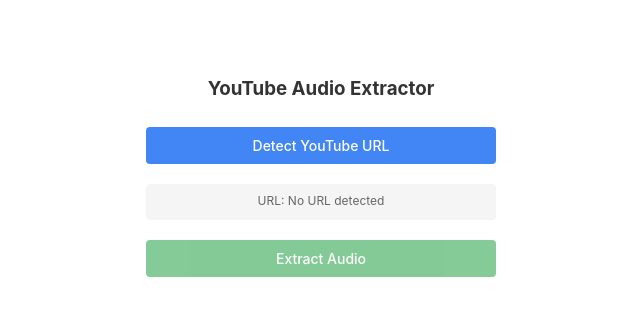
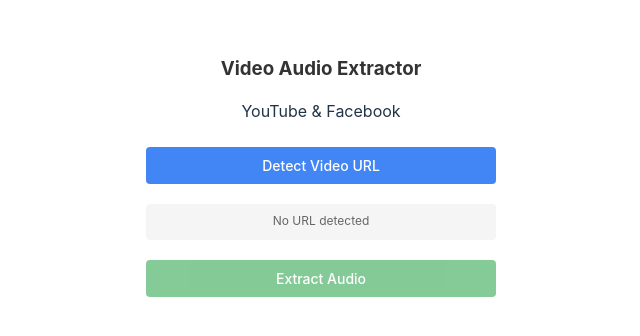
Before and after one commit to Jadev03/Audio-extractor-Chrome-Extension, a React (Vite) app in the folder Frontend/: page / in a window 1280 px wide. Shown: the part 220-556 px from the top of the page, without its empty margins (319-959 px from the left). Built offline with nearby package versions, Linux system fonts and the light colour scheme.

Commit message:
it's support for facebook

```diff
--- a/Frontend/src/popup/popup.tsx
+++ b/Frontend/src/popup/popup.tsx
@@ -8,20 +8,28 @@
   const [error, setError] = useState("");
   const [success, setSuccess] = useState(false);
 
-  const getYouTubeUrl = () => {
+  const detectVideoUrl = () => {
     chrome.runtime.sendMessage({ type: "GET_YT_URL" }, (response: { url?: string }) => {
       if (response?.url) {
-        setVideoUrl(response.url);
-        setError("");
+        const url = response.url;
+        const isYouTube = url.includes("youtube.com") || url.includes("youtu.be");
+        const isFacebook = url.includes("facebook.com") || url.includes("fb.com") || url.includes("fb.watch");
+
+        if (isYouTube || isFacebook) {
+          setVideoUrl(url);
+          setError("");
+        } else {
+          setError("Could not detect video URL. Make sure you're on a YouTube or Facebook video page.");
+        }
       } else {
-        setError("Could not detect YouTube URL. Make sure you're on a YouTube video page.");
+        setError("Could not detect video URL. Make sure you're on a YouTube or Facebook video page.");
       }
     });
   };
 
   const extractAudio = async () => {
     if (!videoUrl) {
-      setError("Please detect a YouTube URL first");
+      setError("Please detect a video URL first");
       return;
     }
 
@@ -34,7 +42,7 @@
       const res = await fetch("http://localhost:5000/extract", {
         method: "POST",
         headers: { "Content-Type": "application/json" },
-        body: JSON.stringify({ youtubeUrl: videoUrl })
+        body: JSON.stringify({ videoUrl: videoUrl })
       });
 
       if (!res.ok) {
@@ -76,15 +84,28 @@
     }
   };
 
+  const isYouTube = videoUrl && (videoUrl.includes("youtube.com") || videoUrl.includes("youtu.be"));
+  const isFacebook = videoUrl && (videoUrl.includes("facebook.com") || videoUrl.includes("fb.com") || videoUrl.includes("fb.watch"));
+  const platform = isYouTube ? "YouTube" : isFacebook ? "Facebook" : "Video";
+
   return (
     <div className="popup-container">
-      <h3>YouTube Audio Extractor</h3>
+      <h3>Video Audio Extractor</h3>
+      <p className="subtitle">YouTube & Facebook</p>
 
-      <button onClick={getYouTubeUrl} disabled={loading}>
-        Detect YouTube URL
+      <button onClick={detectVideoUrl} disabled={loading}>
+        Detect Video URL
       </button>
 
-      <p className="url-display">URL: {videoUrl || "No URL detected"}</p>
+      <p className="url-display">
+        {videoUrl ? (
+          <>
+            <strong>{platform}:</strong> {videoUrl.length > 50 ? videoUrl.substring(0, 50) + "..." : videoUrl}
+          </>
+        ) : (
+          "No URL detected"
+        )}
+      </p>
 
       <button
         onClick={extractAudio}
```
Also changed, not shown: Frontend/manifest.json, 1 other file (tests, documents, lock files or other folders).
